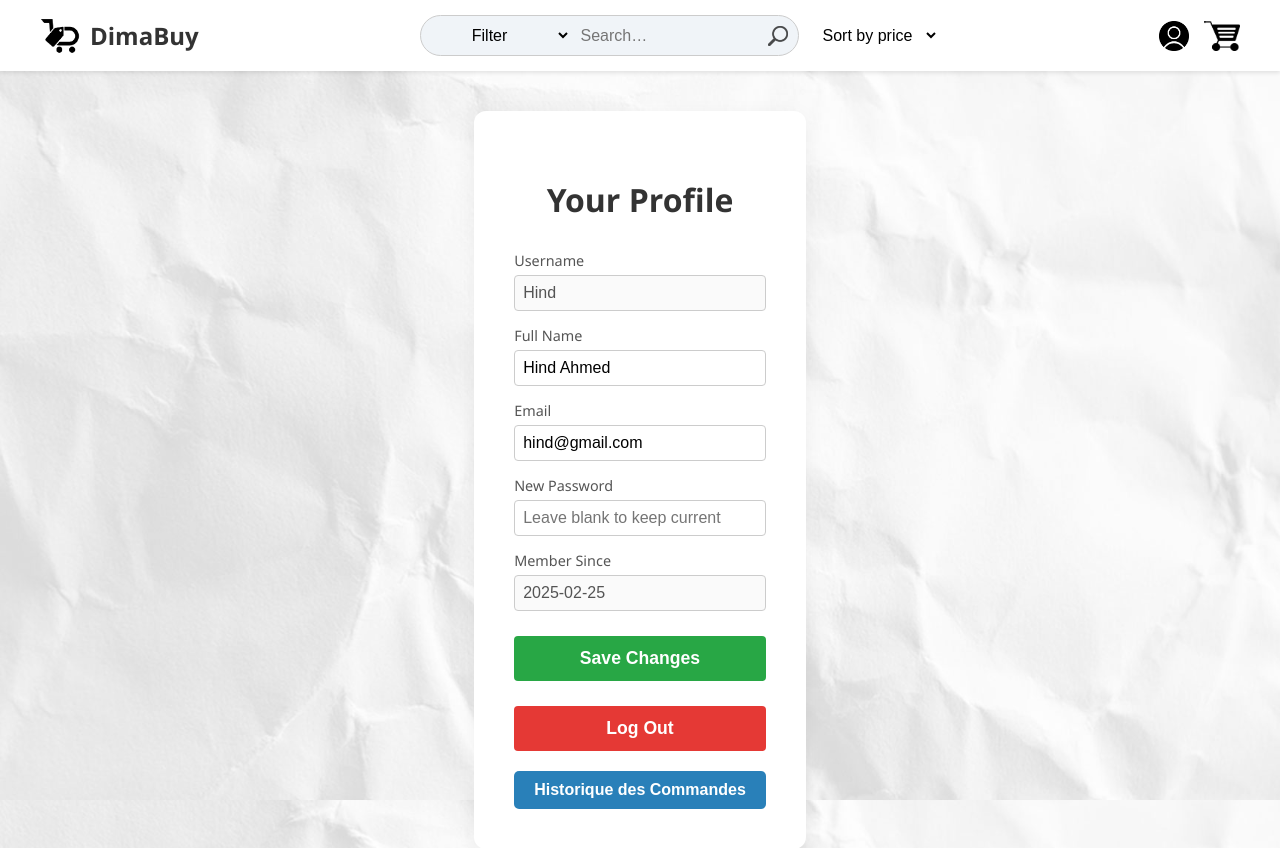
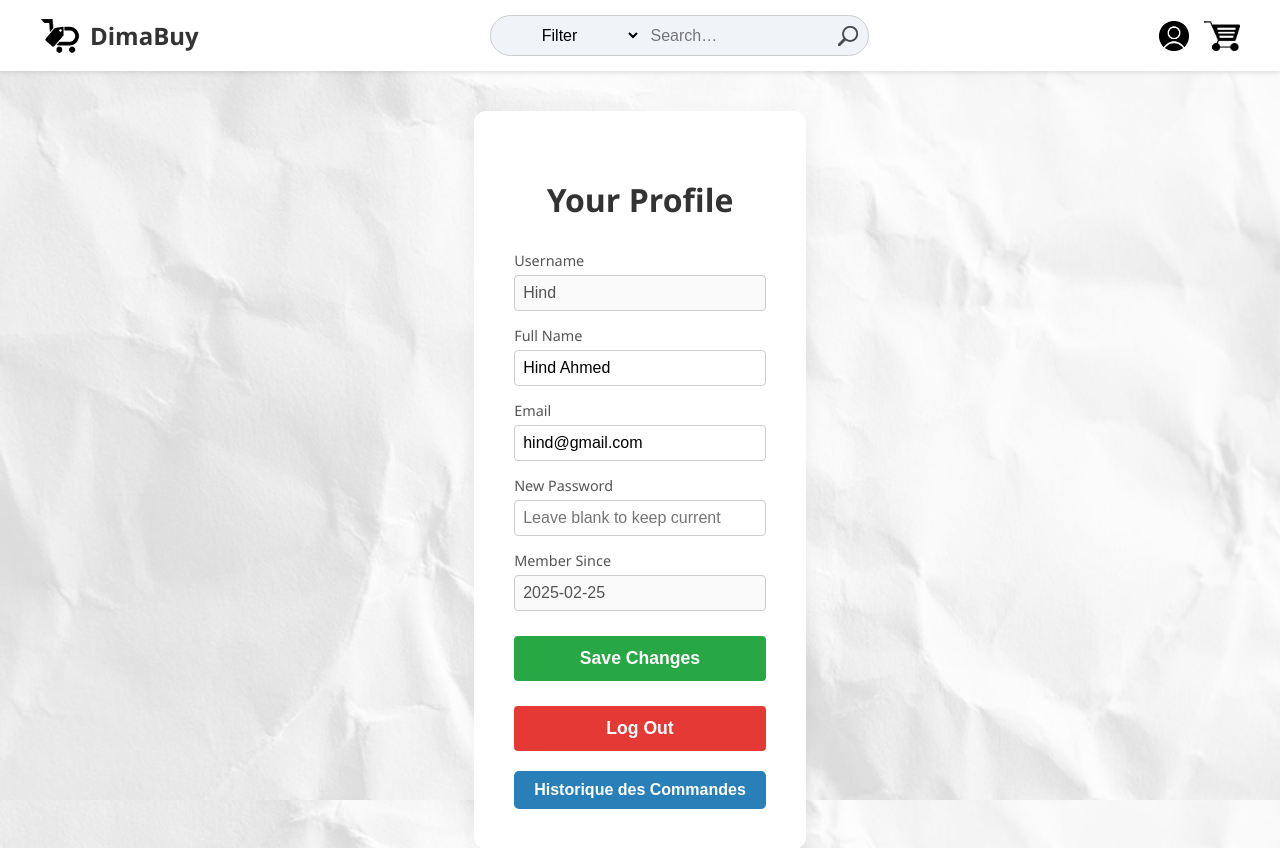
Before and after one commit to NBohair/miniPt, a PHP site: page /profile.php in a window 1280 px wide. Shown: the top 848 px of the page. Run offline with PHP 8.4, Linux system fonts and the light colour scheme; a user stored in the database is signed in; data comes from the database, SQL or seed files in the repository; tables that the repository leaves empty or names only in its code hold one stand-in row (values such as "Sample post").

Commit message:
Update header.php

```diff
--- a/partials/header.php
+++ b/partials/header.php
@@ -125,11 +125,13 @@ function render_header($title = 'DimaBuy') {
             <img src="images/search-icon.png" alt="Search" class="search-icon">
           </div>
         </div>
-        <select name="price_sort" class="sort-dropdown">
-          <option value="0">Sort by price</option>
-          <option value="asc" <?= (($_GET['price_sort'] ?? '')==='asc')?'selected':'' ?>>Low → High</option>
-          <option value="desc" <?= (($_GET['price_sort'] ?? '')==='desc')?'selected':'' ?>>High → Low</option>
-        </select>
+        <?php if (basename($_SERVER['PHP_SELF']) === 'search.php'): ?>
+            <select name="price_sort">
+              <option value="0">Sort by price</option>
+              <option value="asc" <?= (($_GET['price_sort'] ?? '')==='asc')?'selected':'' ?>>Low → High</option>
+              <option value="desc" <?= (($_GET['price_sort'] ?? '')==='desc')?'selected':'' ?>>High → Low</option>
+            </select>
+        <?php endif; ?>
       </form>
     </div>
     <div class="header-right">
```
